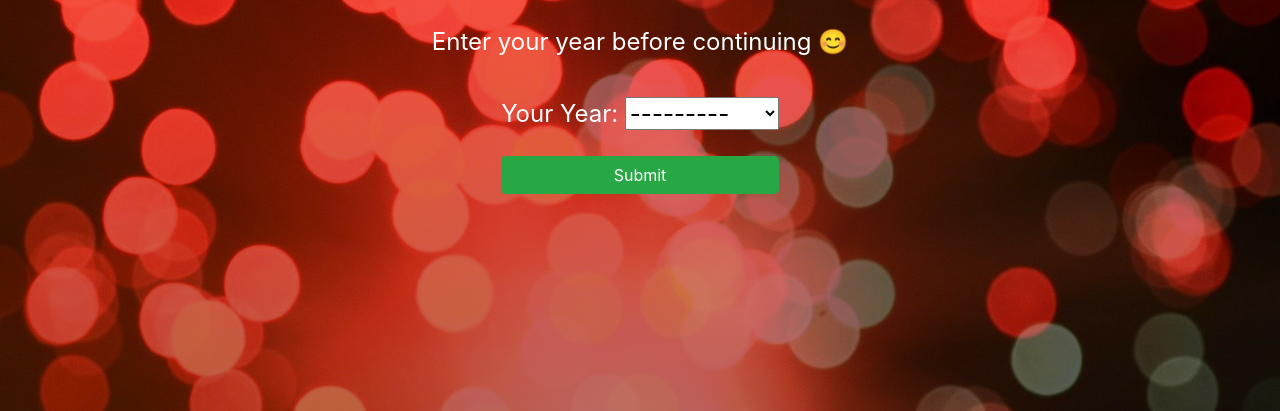
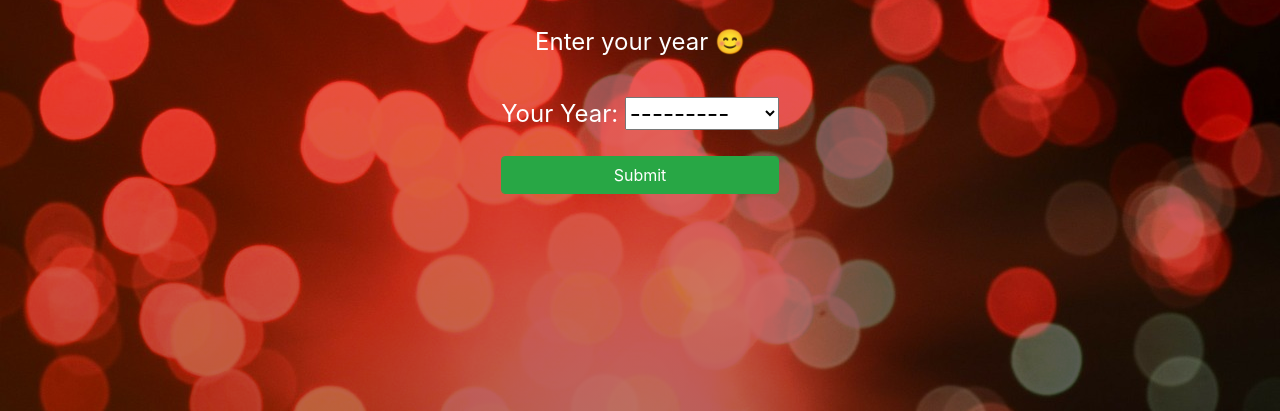
Before and after one commit to EdwardX29/nwprom, a Django app: page /app in a window 1280 px wide. Shown: the part 77-488 px from the top of the page. Run offline with Django 4.2, Linux system fonts and the light colour scheme; a user stored in the database is signed in; data comes from the database, SQL or seed files in the repository; some libraries are stand-ins or nearby versions.

Commit message:
shorten span for year

```diff
--- a/promApp/templates/promApp/app.html
+++ b/promApp/templates/promApp/app.html
@@ -9,7 +9,7 @@
 
 {%if profileNotCreated%}
 <div id="year-cont" class="col-lg-6 offset-lg-3">
-  <span class="row justify-content-center">Enter your year before continuing 😊</span><br>
+  <span class="row justify-content-center">Enter your year 😊</span><br>
   <div class="row justify-content-center">
     <form method="POST" >
       {% csrf_token %}
```
